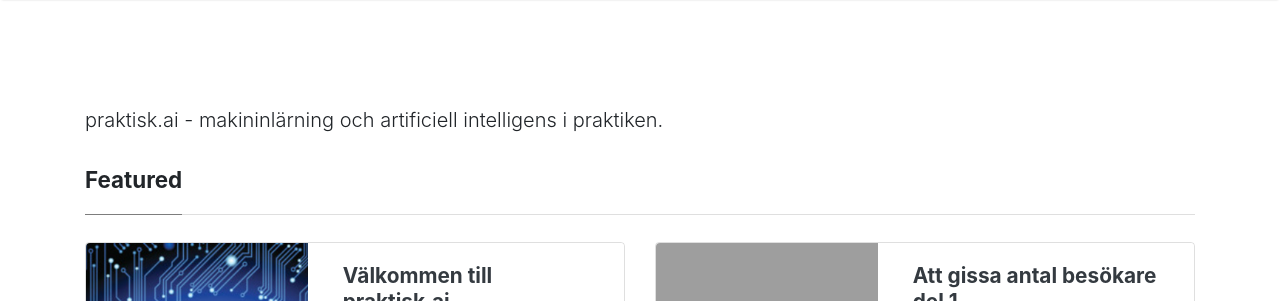
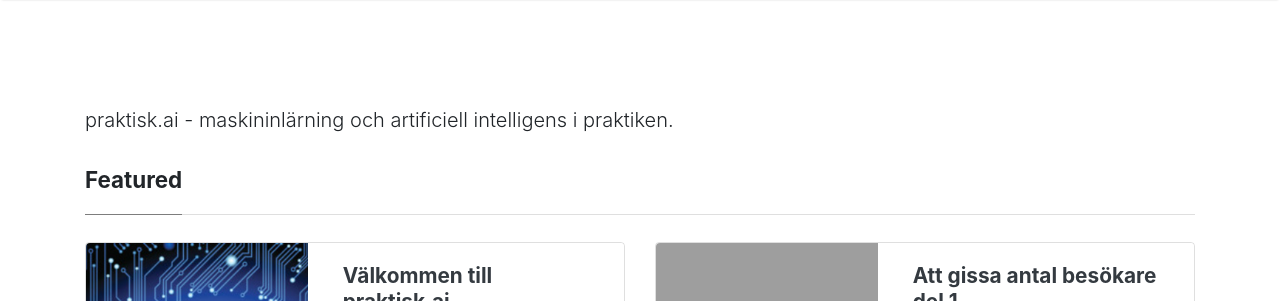
Before and after one commit to praktisk-ai/siteleaf-web, a Jekyll site: the page built from index.html, in a window 1280 px wide and 900 px high. Shown: the top 301 px of the window. Built offline with Jekyll 4.4.1, drawn with Linux system fonts in a browser that asks for light colours; nearby versions of some CDN libraries; the list of posts is cut into pages by our own code; comment, search, counter and statistics services are not loaded; grey boxes are pictures that could not be loaded.

Commit message:
Update _config.yml
typo

```diff
--- a/_config.yml
+++ b/_config.yml
@@ -26,7 +26,7 @@
 paginate_path: "/page:num/"
 baseurl:
 logo: assets/images/logo.png
-description: praktisk.ai - makininlärning och artificiell intelligens i praktiken.
+description: praktisk.ai - maskininlärning och artificiell intelligens i praktiken.
 permalink: pretty
 mailchimp-list: https://praktisk.us19.list-manage.com/subscribe/post?u=392e2c6c1981a5a3b8a802b04&amp;id=eed005ad5a
 google_analytics: UA-364736-18
```
